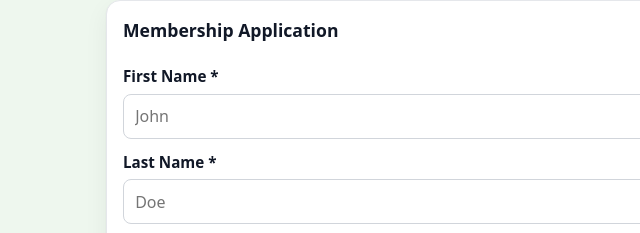
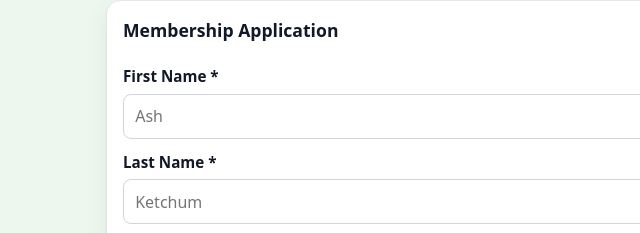
Before and after one commit to VinKage4/wdd231, a plain HTML site: page chamber/join.html in a window 1280 px wide. Shown: the part 132-365 px from the top of the page, 0-640 px from the left. Drawn offline with Linux system fonts and the light colour scheme.

Commit message:
change name

```diff
--- a/chamber/join.html
+++ b/chamber/join.html
@@ -55,12 +55,12 @@
 
       <label class="field">
         <span class="label">First Name *</span>
-        <input type="text" name="first" required autocomplete="given-name" placeholder="John" />
+        <input type="text" name="first" required autocomplete="given-name" placeholder="Ash" />
       </label>
 
       <label class="field">
         <span class="label">Last Name *</span>
-        <input type="text" name="last" required autocomplete="family-name" placeholder="Doe" />
+        <input type="text" name="last" required autocomplete="family-name" placeholder="Ketchum" />
       </label>
 
       <label class="field" title="Only letters, hyphens, and spaces; min 7 characters.">
```
